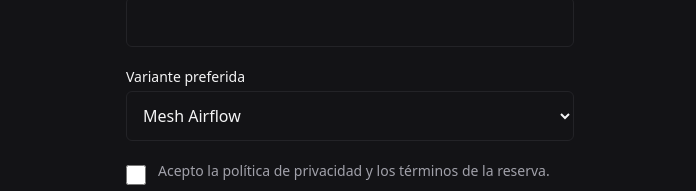
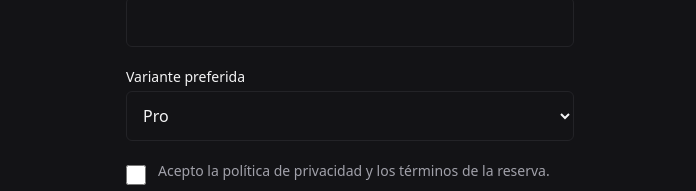
Before and after one commit to PovedaAqui/sovereign-ai-landing, a Next.js app: page / in a window 1280 px wide. Shown: the part 4247-4438 px from the top of the page, without its empty margins (290-986 px from the left). Built offline with nearby package versions, Linux system fonts and the light colour scheme.

Commit message:
Simplify variant dropdown to Pro only

```diff
--- a/src/components/ReservationForm.tsx
+++ b/src/components/ReservationForm.tsx
@@ -129,9 +129,7 @@ export default function ReservationForm() {
               required
               className="mt-1 block w-full rounded-md border border-[var(--color-border)] bg-transparent px-3 py-3 text-base focus:border-[var(--color-accent)] focus:outline-none"
             >
-              <option value="mesh">Mesh Airflow</option>
-              <option value="ridge">Ridge Curvo</option>
-              <option value="sg13">SG13 Minimalista</option>
+              <option value="pro">Pro</option>
             </select>
           </div>
 
```
